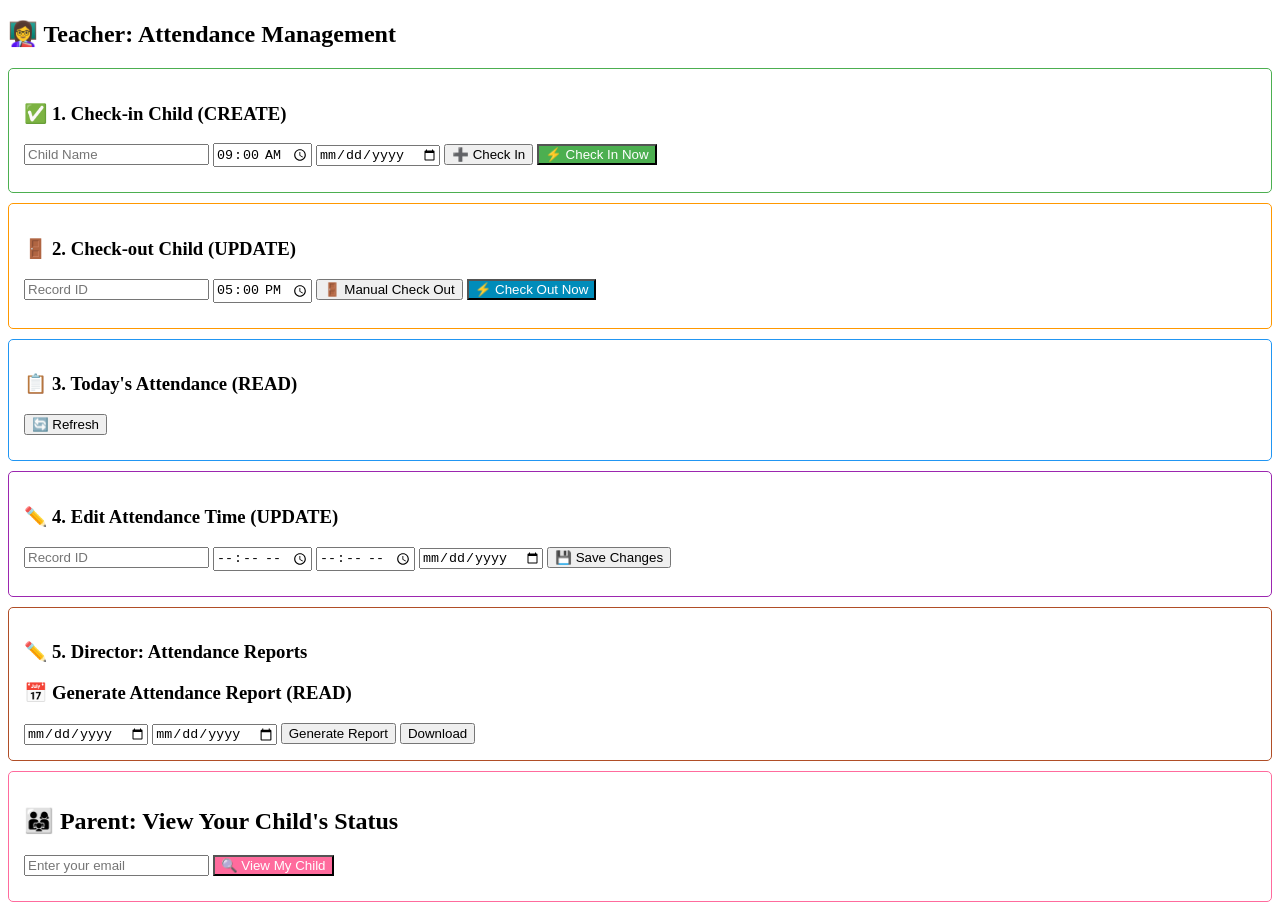
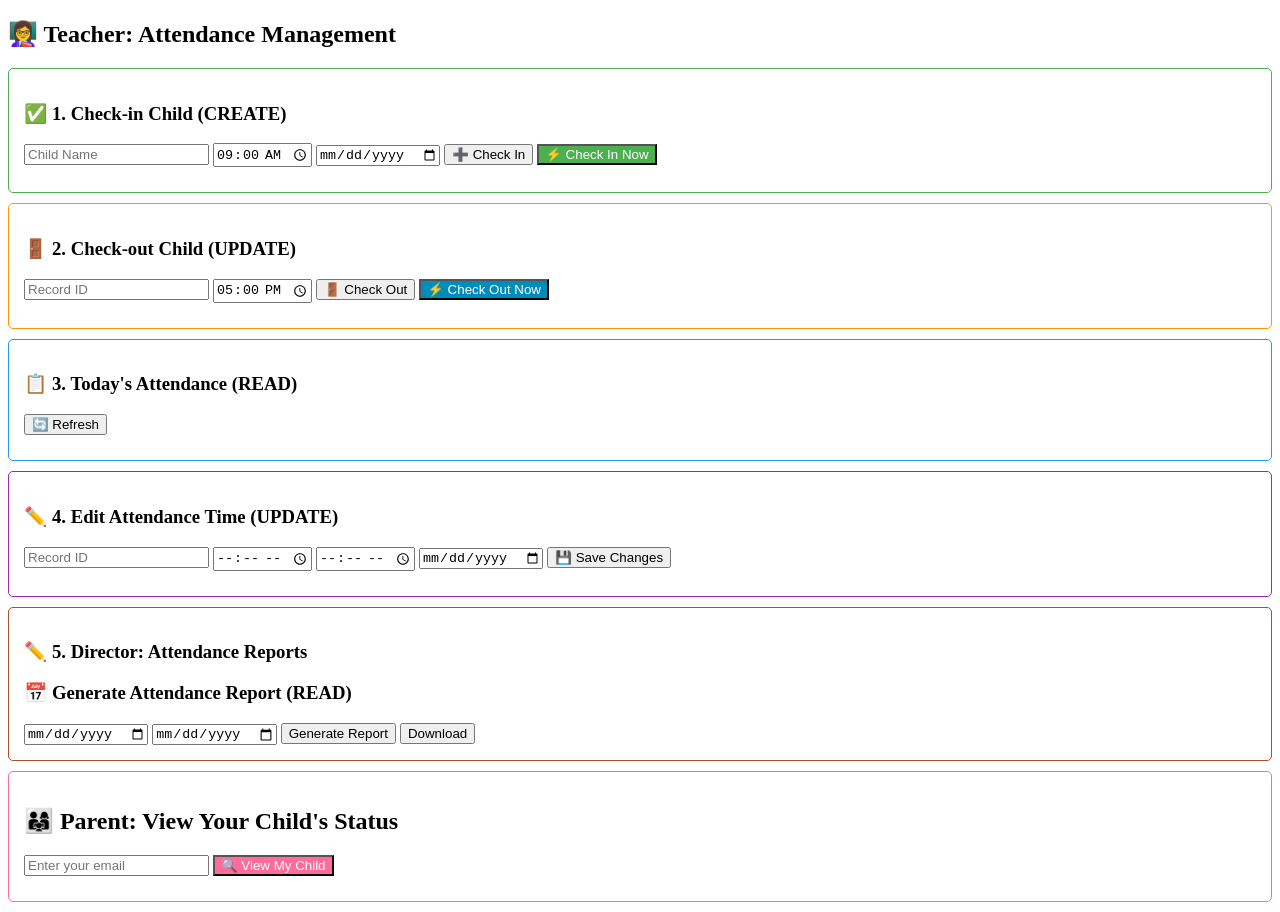
Before and after one commit to Heesun0514/Daycare-Digital-Logbook, a plain HTML site: page frontend/index.html in a window 1280 px wide. Drawn offline with Linux system fonts and the light colour scheme.

Commit message:
deleted text"Manual"

```diff
--- a/frontend/index.html
+++ b/frontend/index.html
@@ -29,7 +29,7 @@
         <div>
             <input type="number" id="checkoutId" placeholder="Record ID" required>
             <input type="time" id="departureTime" value="17:00">
-            <button onclick="checkout()">🚪 Manual Check Out</button>
+            <button onclick="checkout()">🚪 Check Out</button>
             <button onclick="checkoutNow()" style="background-color: #008CBA; color: white;">⚡ Check Out Now</button>
         </div>
         <div id="checkoutResult" style="margin-top:10px"></div>
```
